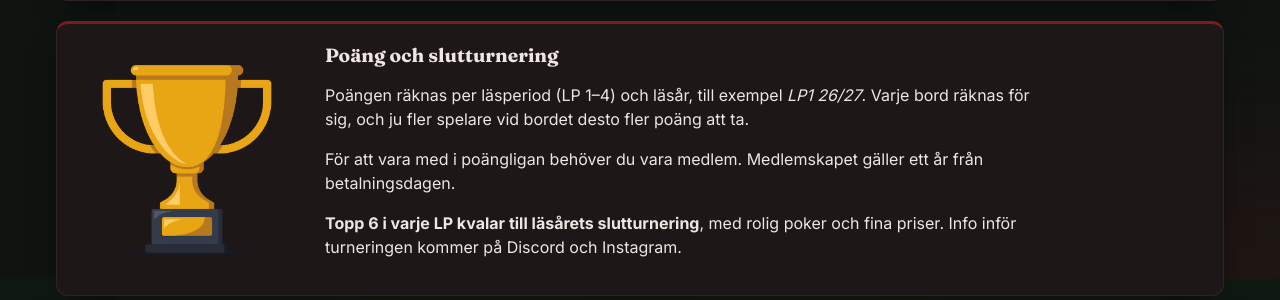
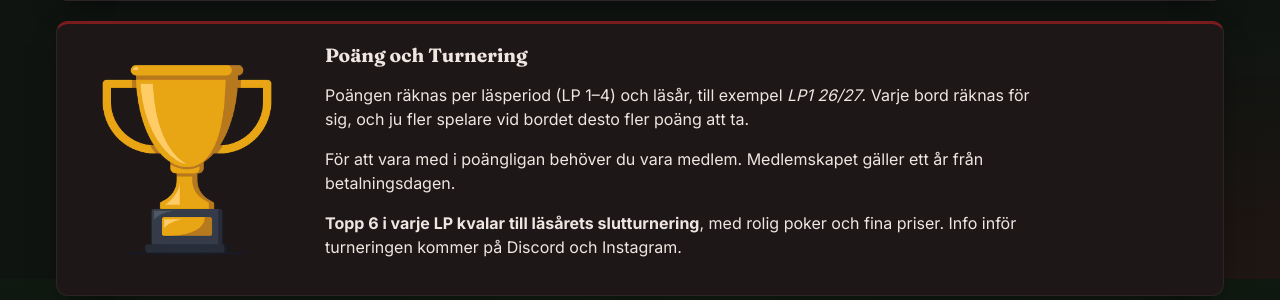
Before and after one commit to Nilsprr/DAMP, a Flask app: page /om/ in a window 1280 px wide. Shown: the part 521-821 px from the top of the page. Run offline with Flask 3, Linux system fonts and the light colour scheme.

Commit message:
Turnering

```diff
--- a/damp/templates/public/about.html
+++ b/damp/templates/public/about.html
@@ -23,7 +23,7 @@
   <div class="about-hero">
     <img src="{{ url_for('static', filename='img/trophy.png') }}" alt="" width="220" height="220">
     <div class="prose">
-      <h2>Poäng och slutturnering</h2>
+      <h2>Poäng och Turnering</h2>
       <p>Poängen räknas per läsperiod (LP 1–4) och läsår, till exempel <em>LP1 26/27</em>. Varje bord räknas för sig, och ju fler spelare vid bordet desto fler poäng att ta.</p>
       <p>För att vara med i poängligan behöver du vara medlem. Medlemskapet gäller ett år från betalningsdagen.</p>
       <p><strong>Topp 6 i varje LP kvalar till läsårets slutturnering</strong>, med rolig poker och fina priser. Info inför turneringen kommer på Discord och Instagram.</p>
```
